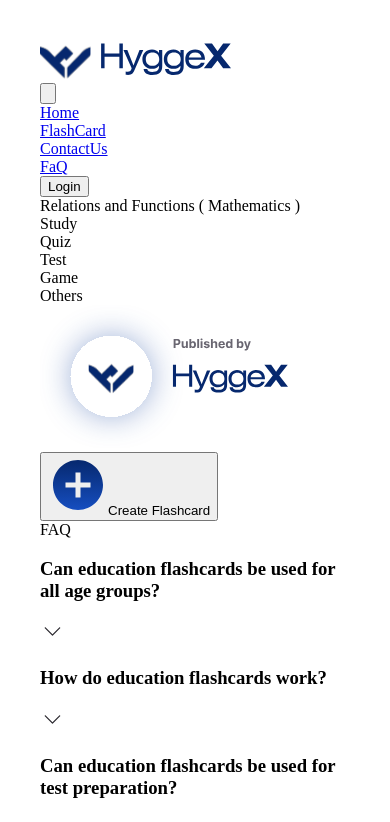
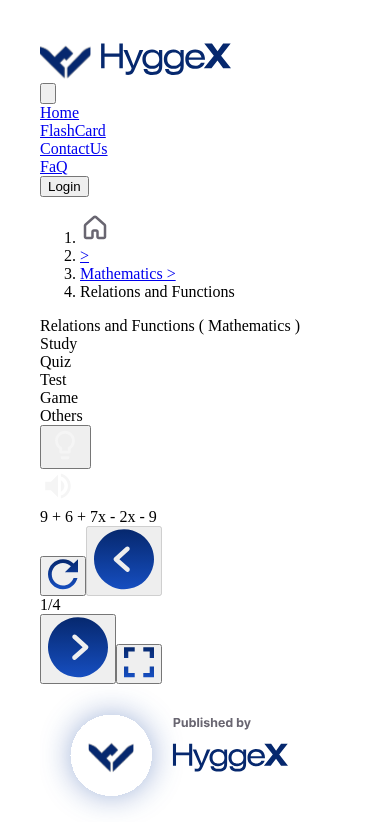
Before and after one commit to Morbius00/HyggeX, a React (Vite) app: page / in a window 390 px wide. Shown: the top 822 px of the page. Built offline with nearby package versions, Linux system fonts and the light colour scheme; the HTML template or start-up script is replaced by a standard one.

Commit message:
feat:contact us page fix:responsive

```diff
--- a/src/App.jsx
+++ b/src/App.jsx
@@ -1,8 +1,8 @@
 import "./styles/App.css";
 import { BrowserRouter as Router, Route, Routes } from "react-router-dom";
 import LandingPage from "./pages/landing";
+import ContactUs from "./pages/contactus";
 import Navbar from "./components/Navbar/navbar";
-import FAQ from "./components/FAQ/faq";
 
 // export default App;
 const App = () => {
@@ -14,8 +14,8 @@ const App = () => {
           {" "}
           {/* Use Routes instead of Route */}
           <Route path="/" element={<LandingPage />} />
+          <Route path="/contactus" element={<ContactUs />} />
         </Routes>
-        <FAQ />
       </div>
     </Router>
   );
--- /dev/null
+++ b/src/components/Breadcrumb/breadcrumb.jsx
@@ -0,0 +1,42 @@
+// Breadcrumb.jsx
+
+// eslint-disable-next-line no-unused-vars
+import React from 'react';
+import PropTypes from 'prop-types';
+import { Link } from 'react-router-dom';
+
+const Breadcrumb = ({ paths }) => {
+  return (
+    <nav aria-label="breadcrumb">
+      <ol className="flex flex-row items-center justify-center space-x-3 text-[3.2vw]  lg:text-2xl font-medium text-blue-900">
+      {paths.map((path, index) => (
+          <li key={index} className={`breadcrumb-item ${index === paths.length - 1 ? "active" : ""}`}>
+            {typeof path.title === "string" ? (
+              index === paths.length - 1 ? (
+                path.title
+              ) : (
+                <Link to={path.url}>{path.title}</Link>
+              )
+            ) : (
+              path.title
+            )}
+          </li>
+        ))}
+      </ol>
+    </nav>
+  );
+};
+
+Breadcrumb.propTypes = {
+  paths: PropTypes.arrayOf(
+    PropTypes.oneOfType([
+      PropTypes.string,
+      PropTypes.shape({
+        title: PropTypes.oneOfType([PropTypes.string, PropTypes.element]),
+        url: PropTypes.string.isRequired,
+      }),
+    ])
+  ).isRequired,
+};
+
+export default Breadcrumb;
--- a/src/components/Navbar/navbar.jsx
+++ b/src/components/Navbar/navbar.jsx
@@ -1,6 +1,7 @@
 /* eslint-disable no-unused-vars */
 import React, { useState } from "react";
 import { Link } from "react-router-dom";
+import Contactus from "../../pages/contactus"
 import Brandlogo from "./assets/Component 40.svg";
 
 const Navbar = () => {
@@ -72,7 +73,7 @@ const Navbar = () => {
                 <Link to="/">FlashCard</Link>
               </div>
               <div className="text-[#3A3740] text-xl font-normal hover:text-[#0d0d0d] hover:font-semibold hover:border-b-4 hover:border-[#040404]">
-                <Link to="/">ContactUs</Link>
+              <Link to="/contactus">ContactUs</Link>
               </div>
 
               <div className="text-[#3A3740] text-xl font-normal hover:text-[#0d0d0d] hover:font-semibold hover:border-b-4 hover:border-[#040404]">
--- a/src/components/ProblemScreen/components/quiz.jsx
+++ b/src/components/ProblemScreen/components/quiz.jsx
@@ -76,7 +76,7 @@ const RepoQuizData = () => {
 
   return (
     <div
-      className={`dialog ${isFullScreen ? "fullscreen" : ""} flex flex-col bg-white rounded-[42px] lg:w-[712px] md:w-[800px] sm:w-[600px] w-[410px] h-[485px] mt-8`}
+      className={`dialog ${isFullScreen ? "fullscreen" : ""} flex flex-col bg-white rounded-[42px] w-auto h-auto mt-8`}
     >
       <div className="content">
         {currentReports.map((question, index) => (
--- a/src/components/ProblemScreen/components/study.jsx
+++ b/src/components/ProblemScreen/components/study.jsx
@@ -77,7 +77,7 @@ const ReportDialog = () => {
 
   return (
     <div
-      className={`dialog ${isFullScreen ? "fullscreen" : ""} flex flex-col bg-white rounded-[42px] lg:w-[712px] md:w-[800px] sm:w-[600px] w-[410px] h-[485px] mt-8`}
+      className={`dialog ${isFullScreen ? "fullscreen" : ""} flex flex-col bg-white rounded-[42px] w-auto h-auto mt-8`}
     >
       {currentReports.map((report, index) => (
         <div
--- a/src/components/ProblemScreen/problemscreen.jsx
+++ b/src/components/ProblemScreen/problemscreen.jsx
@@ -16,7 +16,7 @@ export default function ProblemScreen() {
 
       // Add cases for other components if needed
       default:
-        return null;
+        return <Study/>;
     }
   };
 
--- a/src/pages/assets/index.jsx
+++ b/src/pages/assets/index.jsx
@@ -1,4 +1,6 @@
 import Brandlogo from "./brandlogo.svg"
 import Addon from "./add.svg"
+import Home from "./Home.svg"
+import Profilepic from "./New Profile Pic.png"
 
-export{ Brandlogo, Addon }
+export{ Brandlogo, Addon, Home, Profilepic }
--- /dev/null
+++ b/src/pages/contactus.jsx
@@ -0,0 +1,51 @@
+/* eslint-disable no-unused-vars */
+import React from "react";
+import { Profilepic } from "./assets";
+
+const ContactUs = () => {
+  return (
+    <div className="flex flex-col items-center justify-center lg:mt-72 mt-48 space-y-10">
+        <div className="w-64 h-64 rounded-full overflow-hidden">
+  <img className="w-full h-full object-cover" src={Profilepic} alt="" />
+</div>
+      <div className="text-4xl font-bold bg-gradient-to-b from-[#06286E] to-blue-500 text-transparent bg-clip-text ">
+        Contact Me
+      </div>
+
+      <div className="text-xl font-bold bg-gradient-to-b from-[#06286E] to-blue-500 text-transparent bg-clip-text  ">
+        Email: rajsaha20026@gmail.com
+      </div>
+      <div className="text-2xl font-bold bg-gradient-to-b from-[#06286E] to-blue-500 text-transparent bg-clip-text  ">
+        Phone : 9123755164
+      </div>
+      <div className=" flex items center justify-center w-[148px] h-[48px] rounded-full bg-gradient-to-b from-[#06286E] to-blue-500 text-xl font-normal text-white text-center hover:from-blue-600 hover:to-[#06286E]">
+        <button>
+          <a
+            href="https://linktr.ee/raj_saha?utm_source=qr_code"
+            target="_blank"
+            rel="noreferrer"
+          >
+            Connect Me
+          </a>
+        </button>
+      </div>
+      <div className="text-3xl font-bold bg-gradient-to-b from-[#06286E] to-blue-500 text-transparent bg-clip-text ">
+        Check out my Resume
+
+      </div>
+      <div className=" flex items center justify-center w-[148px] h-[48px] rounded-full bg-gradient-to-b from-[#06286E] to-blue-500 text-xl font-normal text-white text-center hover:from-blue-600 hover:to-[#06286E]">
+        <button>
+          <a
+            href="https://drive.google.com/file/d/1W0n9uZ0crsRdgR7ZkrBd5fCTmP04oAaw/view"
+            target="_blank"
+            rel="noreferrer"
+          >
+            Resume
+          </a>
+        </button>
+      </div>
+    </div>
+  );
+};
+
+export default ContactUs;
--- a/src/pages/landing.jsx
+++ b/src/pages/landing.jsx
@@ -1,28 +1,53 @@
 // eslint-disable-next-line no-unused-vars
 import React from "react";
 import ProblemScreen from "../components/ProblemScreen/problemscreen";
-import { Brandlogo, Addon } from "./assets";
+import { Brandlogo, Addon, Home } from "./assets";
+import Breadcrumb from "../components/Breadcrumb/breadcrumb";
+import FAQ from "../components/FAQ/faq";
 
 export default function landing() {
+  // Define the breadcrumb paths
+  const paths = [
+    {
+      title: (
+        <div>
+          <img src={Home} alt="Home crumb" />
+        </div>
+      ),
+      url: "/",
+    },
+    { title: " > ", url: "/mathematics" },
+    { title: "Mathematics >", url: "/mathematics" },
+    {
+      title: "Relations and Functions",
+      url: "/mathematics/relation-and-function",
+    },
+  ];
+
   return (
     <>
-      <div className="text-4xl font-bold bg-gradient-to-b from-[#06286E] to-blue-500 text-transparent bg-clip-text mt-52  ">
+      <div className="flex mt-20">
+        <Breadcrumb paths={paths} />
+      </div>
+      <div className="text-4xl font-bold bg-gradient-to-b from-[#06286E] to-blue-500 text-transparent bg-clip-text mt-14 lg:mt-36 ">
         Relations and Functions ( Mathematics )
       </div>
       <div className="flex flex-col items-center justify-center">
         <ProblemScreen />
       </div>
-      <div className="flex flex-row items-center justify-between">
+      <div className="flex flex-row items-center justify-between mt-1">
         <div>
           <img src={Brandlogo} alt="" />
         </div>
-        <div >
+        <div>
           <button className="flex flex-row items-center justify-center text-center font-semibold m-5 text-xl bg-gradient-to-b from-[#06286E] to-blue-500 text-transparent bg-clip-text ">
             <img src={Addon} alt="" />
             Create Flashcard
           </button>
         </div>
-
+      </div>
+      <div>
+        <FAQ />
       </div>
     </>
   );
--- a/src/styles/App.css
+++ b/src/styles/App.css
@@ -1,7 +1,7 @@
 #root {
-  max-width: 2980px;
+  max-width: fit-content;
   max-height: fit-content;
-  margin: 0 auto;
+  margin:  auto;
   padding: 2rem;
   display: flex;
   place-items: center;
```
Also changed, not shown: src/pages/assets/Home.svg (added), 1 other file (tests, documents, lock files or other folders).
